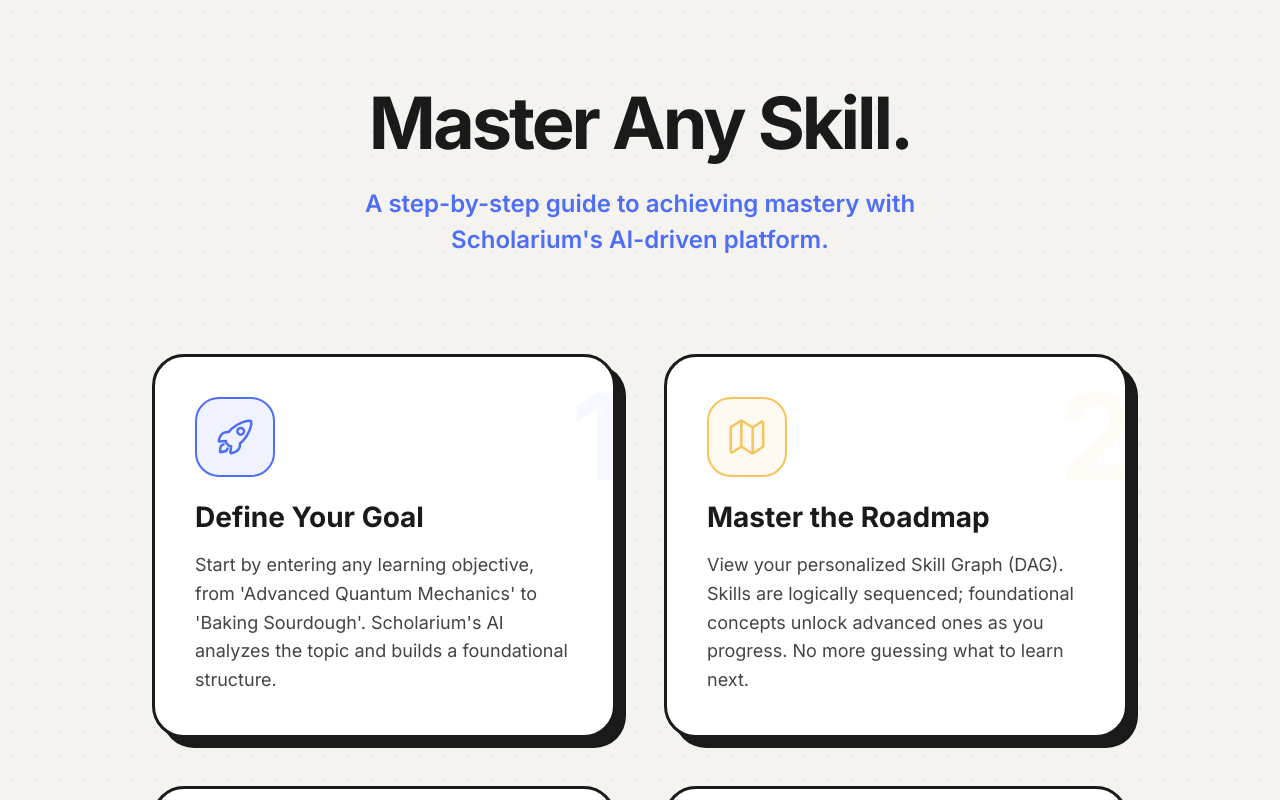
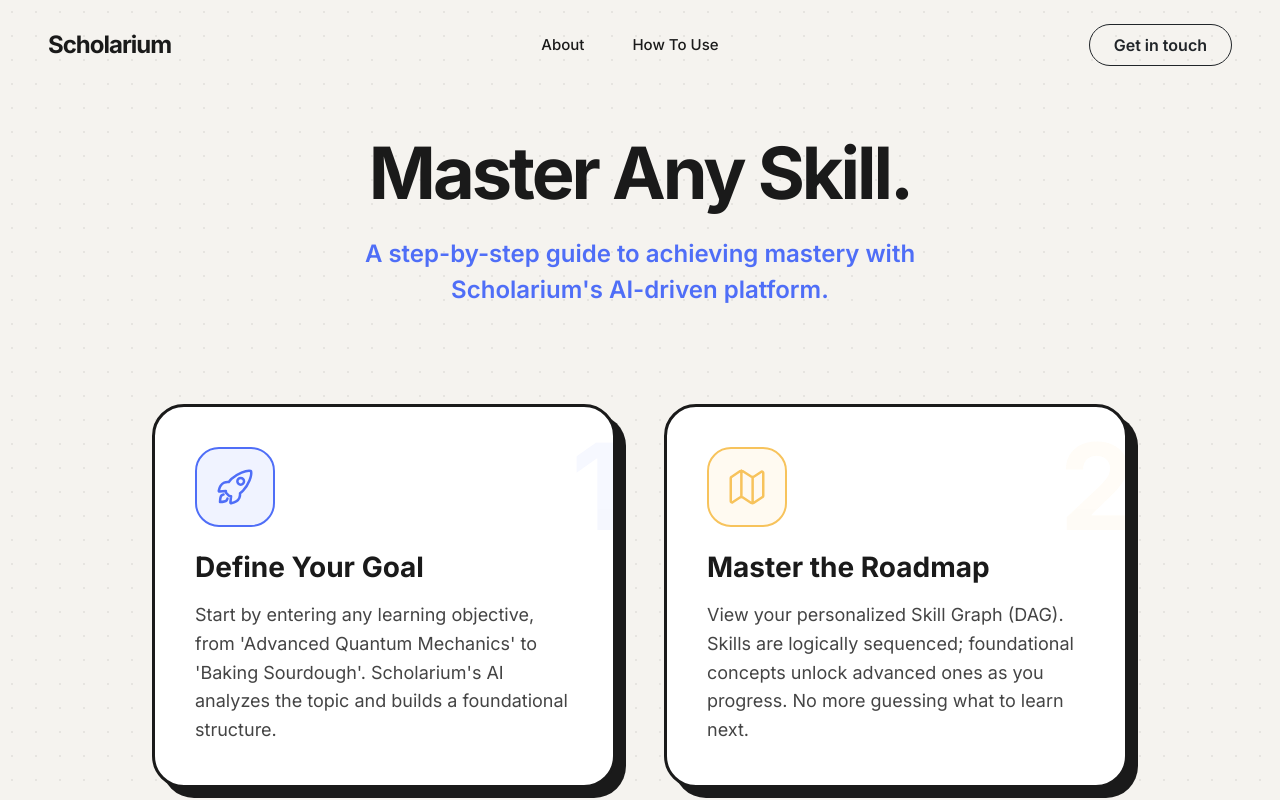
Before and after one commit to saivivekduvva/Scholarium, a React (Vite) app in the folder frontend/: page /how-to-use in a window 1280 px wide. Shown: the top 800 px of the page. Built offline with nearby package versions, Linux system fonts and the light colour scheme; no server answers.

Commit message:
Fix double header interface on public pages when logged in

```diff
--- a/frontend/src/pages/HowToUse.jsx
+++ b/frontend/src/pages/HowToUse.jsx
@@ -1,9 +1,11 @@
-import React from 'react';
+import React, { useContext } from 'react';
 import { motion } from 'framer-motion';
 import { Link } from 'react-router-dom';
+import { AuthContext } from '../context/AuthContext';
 import { IoRocketOutline, IoMapOutline, IoLibraryOutline, IoRibbonOutline, IoCheckmarkCircleOutline } from 'react-icons/io5';
 
 const HowToUse = () => {
+  const { user } = useContext(AuthContext);
   const steps = [
     {
       title: "Define Your Goal",
@@ -40,9 +42,22 @@
       backgroundSize: '24px 24px',
       color: '#1A1A1A',
       fontFamily: 'Inter, sans-serif',
-      paddingBottom: '100px'
+      paddingBottom: '100px',
+      paddingTop: user ? '80px' : '0'
     }}>
-      <div className="container" style={{ maxWidth: '1000px', paddingTop: '80px' }}>
+      {!user && (
+        <nav className="d-flex justify-content-between align-items-center px-5 py-4">
+          <Link to="/login" style={{ textDecoration: 'none', color: 'inherit' }}>
+            <div style={{ fontWeight: 900, fontSize: '24px', letterSpacing: '-1px' }}>Scholarium</div>
+          </Link>
+          <div className="d-none d-md-flex gap-5" style={{ fontSize: '15px', fontWeight: 500 }}>
+            <Link to="/about" style={{ textDecoration: 'none', color: 'inherit' }}>About</Link>
+            <Link to="/how-to-use" style={{ textDecoration: 'none', color: 'inherit' }}>How To Use</Link>
+          </div>
+          <Link to="/contact" className="btn btn-outline-dark px-4 py-2" style={{ borderRadius: '100px', fontWeight: 600, textDecoration: 'none' }}>Get in touch</Link>
+        </nav>
+      )}
+      <div className="container" style={{ maxWidth: '1000px', paddingTop: '5vh' }}>
         <motion.div
           initial={{ opacity: 0, y: 20 }}
           animate={{ opacity: 1, y: 0 }}
--- a/frontend/src/pages/LoginPage.jsx
+++ b/frontend/src/pages/LoginPage.jsx
@@ -30,10 +30,12 @@
       color: '#1A1A1A',
       fontFamily: 'Inter, sans-serif',
       position: 'relative',
-      overflowX: 'hidden'
+      overflowX: 'hidden',
+      paddingTop: user ? '80px' : '0'
     }}>
 
       {/* Top Navigation Bar */}
+      {!user && (
         <nav className="d-flex justify-content-between align-items-center px-5 py-4">
           <div style={{ fontWeight: 900, fontSize: '24px', letterSpacing: '-1px' }}>Scholarium</div>
           <div className="d-none d-md-flex gap-5" style={{ fontSize: '15px', fontWeight: 500 }}>
@@ -42,6 +44,7 @@
           </div>
           <Link to="/contact" className="btn btn-outline-dark px-4 py-2" style={{ borderRadius: '100px', fontWeight: 600, textDecoration: 'none' }}>Get in touch</Link>
         </nav>
+      )}
 
       <div className="container" style={{ paddingTop: '10vh' }}>
         <div className="text-center">
--- a/frontend/src/pages/RegisterPage.jsx
+++ b/frontend/src/pages/RegisterPage.jsx
@@ -32,9 +32,11 @@
       color: '#1A1A1A',
       fontFamily: 'Inter, sans-serif',
       position: 'relative',
-      overflowX: 'hidden'
+      overflowX: 'hidden',
+      paddingTop: user ? '80px' : '0'
     }}>
 
+      {!user && (
         <nav className="d-flex justify-content-between align-items-center px-5 py-4">
           <div style={{ fontWeight: 900, fontSize: '24px', letterSpacing: '-1px' }}>Scholarium</div>
           <div className="d-none d-md-flex gap-5" style={{ fontSize: '15px', fontWeight: 500 }}>
@@ -43,6 +45,7 @@
           </div>
           <Link to="/contact" className="btn btn-outline-dark px-4 py-2" style={{ borderRadius: '100px', fontWeight: 600, textDecoration: 'none' }}>Get in touch</Link>
         </nav>
+      )}
 
       <div className="container" style={{ paddingTop: '5vh' }}>
         <div className="text-center">
```
Lines whose indentation alone changed are shown as unchanged.
